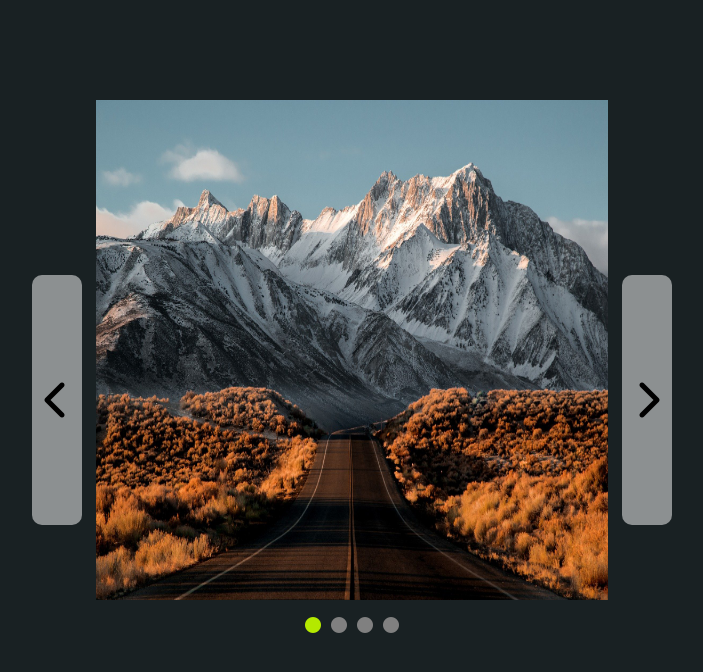
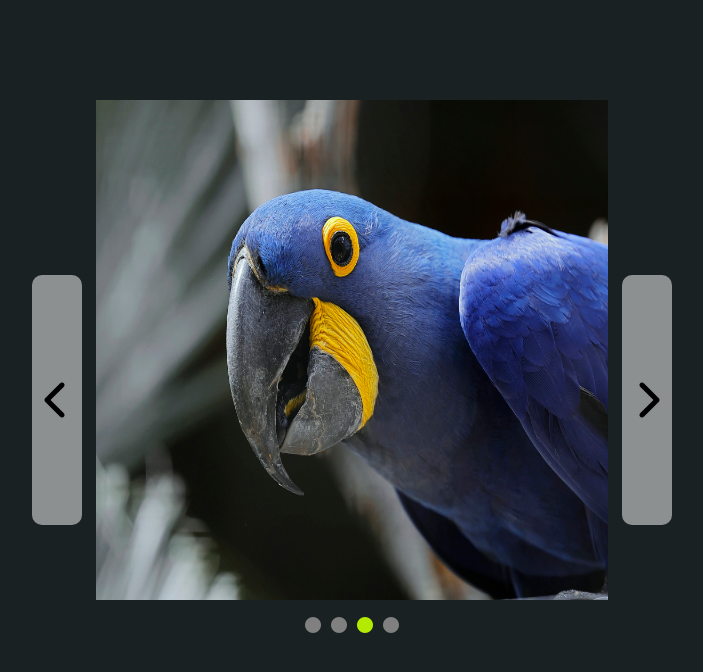
Before and after one commit to marcoaufiero/vue-slider, a plain HTML site: page index.html in a window 1280 px wide. Both pictures are taken after a click on the icon 601 px from the left and 625 px from the top of the page. Shown: the whole page, without its empty margins (288-991 px from the left). Drawn offline with nearby package versions, Linux system fonts and the light colour scheme.

Commit message:
set interval function added

```diff
--- a/assets/js/main.js
+++ b/assets/js/main.js
@@ -2,7 +2,7 @@ var app = new Vue({
     el: '#root',
     data: {
         index: 0,
-        timer: null,
+        clear: 0,
         image: [
             {
                 id: 1,
@@ -22,6 +22,9 @@ var app = new Vue({
             }
         ]
     },
+    mounted(){
+        this.startInterval();
+    },
 
     methods:{
 
@@ -37,8 +40,14 @@ var app = new Vue({
                 this.index = 3;
             }
         },
-        prova(x){
+        active(x){
             this.index = x;
+        },
+        stopInterval(){
+            clearInterval(this.clear)
+        },
+        startInterval(){
+            this.clear = setInterval(this.arrowRight, 1000)
         }
     }
 })
--- a/index.html
+++ b/index.html
@@ -10,7 +10,7 @@
 </head>
 <body>
 
-    <div id="root" class="container">
+    <div id="root" class="container" @mouseenter="stopInterval" @mouseleave="startInterval">
 
         <div class="arrow-box" @click="arrowLeft">
             <i class="fa-solid fa-chevron-left" ></i>
@@ -21,7 +21,7 @@
                 <img :src="image[index].imgPath" alt="">
             </div>
             <div class="dot-box">
-                <i v-for="(dot,x) in 4" class="fa-solid fa-circle" :class="{active: index == x}" @click="prova(x)"></i>
+                <i v-for="(dot,x) in 4" class="fa-solid fa-circle" :class="{active: index == x}" @click="active(x)"></i>
             </div>
         </div>
 
@@ -29,6 +29,7 @@
         <div class="arrow-box" @click="arrowRight">
             <i class="fa-solid fa-chevron-right" ></i>
         </div>
+
     </div>
 
 
```
